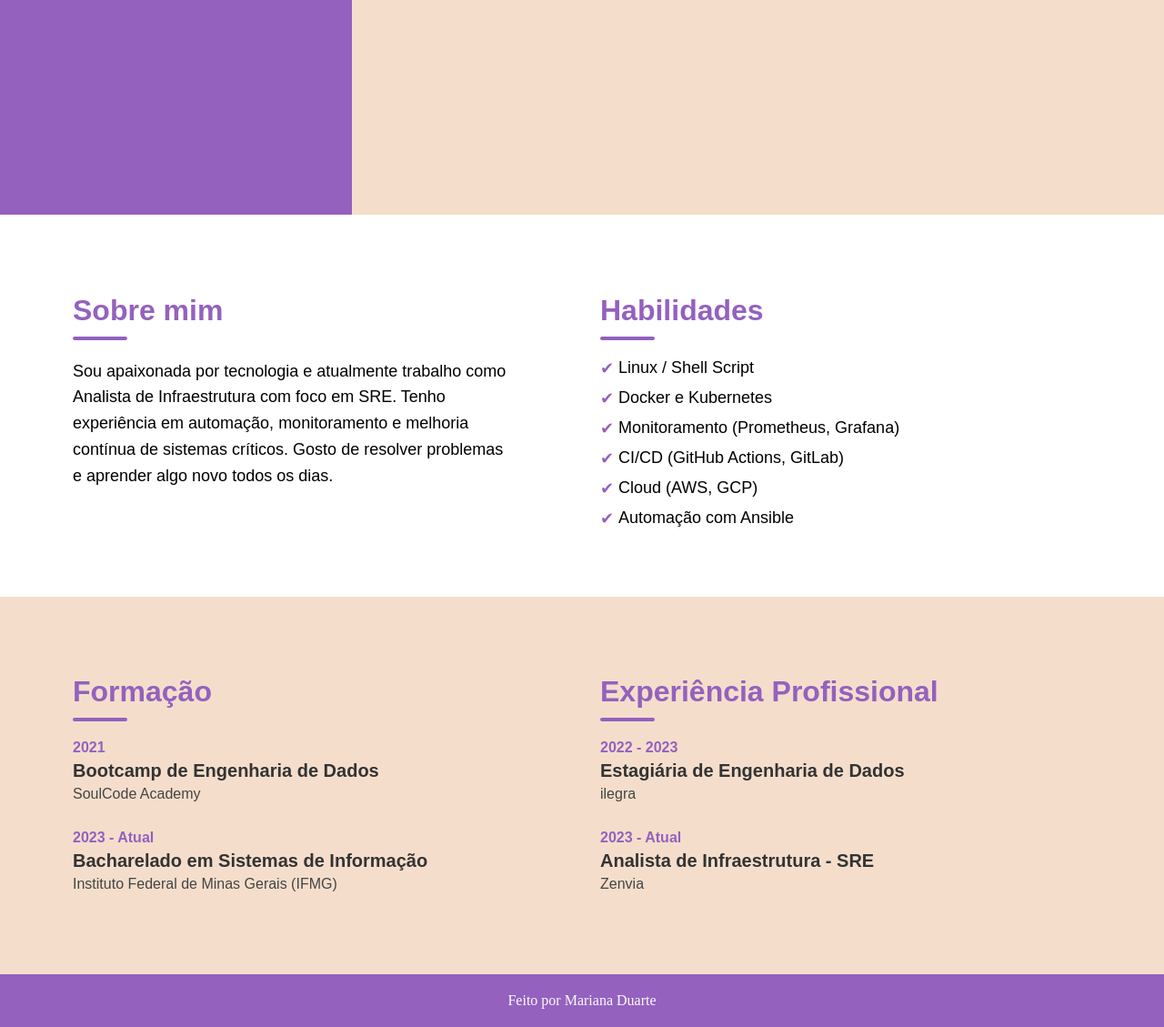
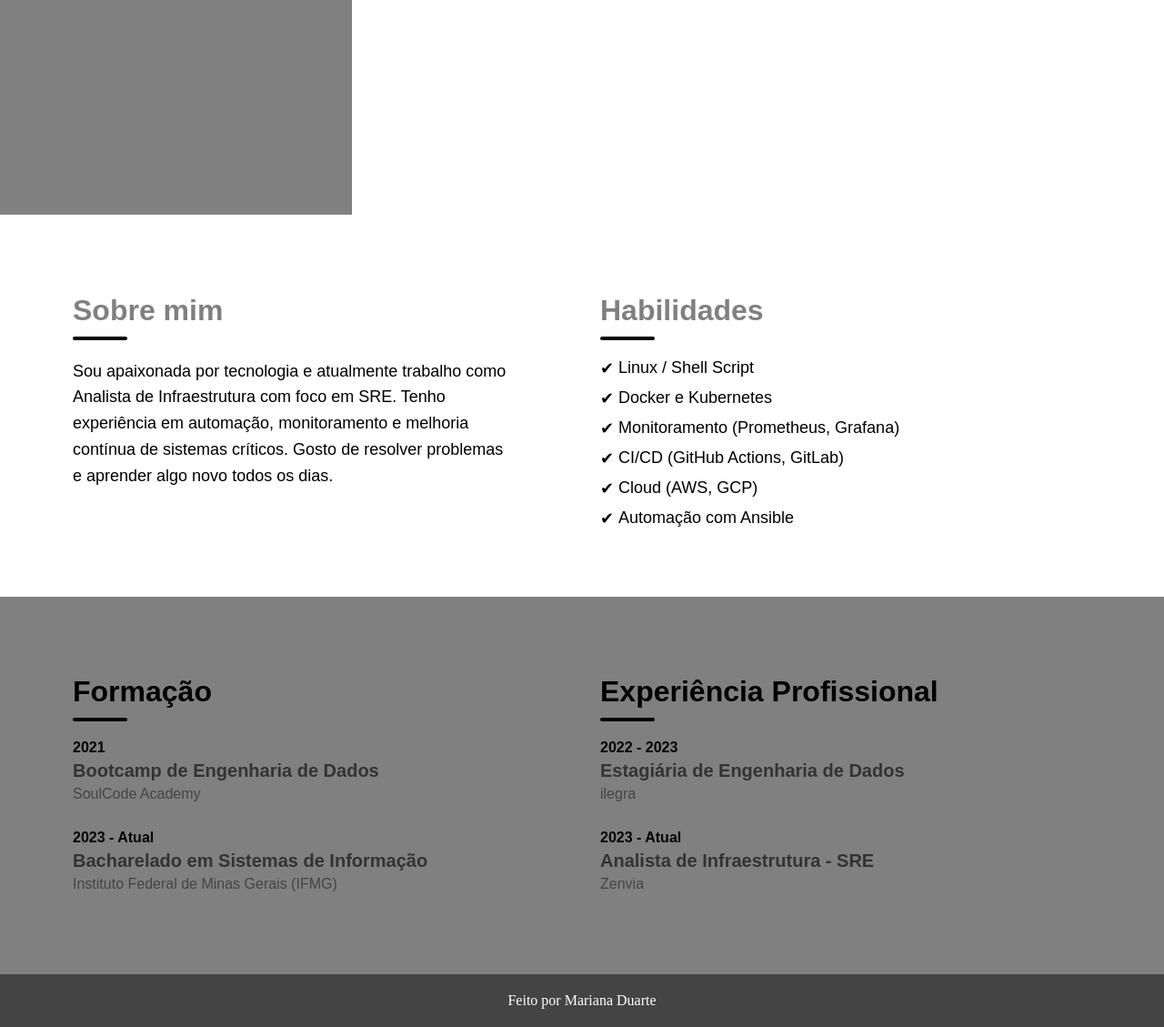
Before and after one commit to marimoreiraa/marimoreiraa.github.io, a plain HTML site: page index.html in a window 1280 px wide. Shown: the part 564-1693 px from the top of the page at 91% size. Drawn offline with nearby package versions, Linux system fonts and the light colour scheme.

Commit message:
Update style.css

```diff
--- a/style.css
+++ b/style.css
@@ -1,7 +1,7 @@
 body {
   margin: 0;
   font-family: Arial, sans-serif;
-  background-color: #F4DECB;
+  background-color: white;
 }
 
 .container {
@@ -11,7 +11,7 @@ body {
 
 .inicio {
   flex: 1;
-  background-color: #9461be;
+  background-color: gray;
   display: flex;
   align-items: center;
   justify-content: center;
@@ -38,7 +38,7 @@ body {
 
 .infos h2 {
   font-size: 24px;
-  color: #9461be;
+  color: gray;
   margin-top: 10px;
 }
 
@@ -58,8 +58,8 @@ body {
   display: grid;
   place-items: center;
   text-decoration: none;
-  color: #9461be;
-  border: 1.6px solid #9461be;
+  color: gray;
+  border: 1.6px solid gray;
   font-size: 1.5rem;
   border-radius: 50%;
   padding: 0.39rem;
@@ -67,8 +67,8 @@ body {
 }
 
 .social a:hover {
-  color: #F4DECB;
-  background-color: #9461be;
+  color: #444;
+  background-color: gray;
 }
 
 .sobre-container {
@@ -79,6 +79,21 @@ body {
   gap: 40px;
 }
 
+.sobre p {
+  font-size: 18px;
+  line-height: 1.6;
+  max-width: 90%;
+}
+
+.linha {
+  width: 60px;
+  height: 4px;
+  background-color: black;
+  margin-bottom: 20px;
+  border-radius: 2px;
+}
+
+
 .sobre, .habilidades {
   flex: 1;
   min-width: 300px;
@@ -86,22 +101,8 @@ body {
 
 .sobre h2, .habilidades h2 {
   font-size: 32px;
-  color: #9461be;
+  color: gray;
   margin-bottom: 10px;
-}
-
-.linha {
-  width: 60px;
-  height: 4px;
-  background-color: #9461be;
-  margin-bottom: 20px;
-  border-radius: 2px;
-}
-
-.sobre p {
-  font-size: 18px;
-  line-height: 1.6;
-  max-width: 90%;
 }
 
 .habilidades ul {
@@ -120,13 +121,13 @@ body {
   content: "✔";
   position: absolute;
   left: 0;
-  color: #9461be;
+  color: black;
 }
 
 .container-timeline {
   display: flex;
   flex-wrap: wrap;
-  background-color: #F4DECB;
+  background-color: gray;
   padding: 60px 80px;
   gap: 40px;
 }
@@ -138,16 +139,17 @@ body {
 
 .formacao h2, .experiencia h2 {
   font-size: 32px;
-  color: #9461be;
+  color: black;
   margin-bottom: 10px;
 }
+
 .item-timeline {
   margin-bottom: 30px;
 }
 
 .data {
   font-weight: bold;
-  color: #9461be;
+  color: black;
   font-size: 16px;
 }
 
@@ -164,8 +166,8 @@ body {
 }
 
 footer {
-  background-color: #9461be;
-  color: #fbfbfb;
+  background-color: #444;
+  color: white;
   text-align: center;
   padding: 20px;
 }
```
